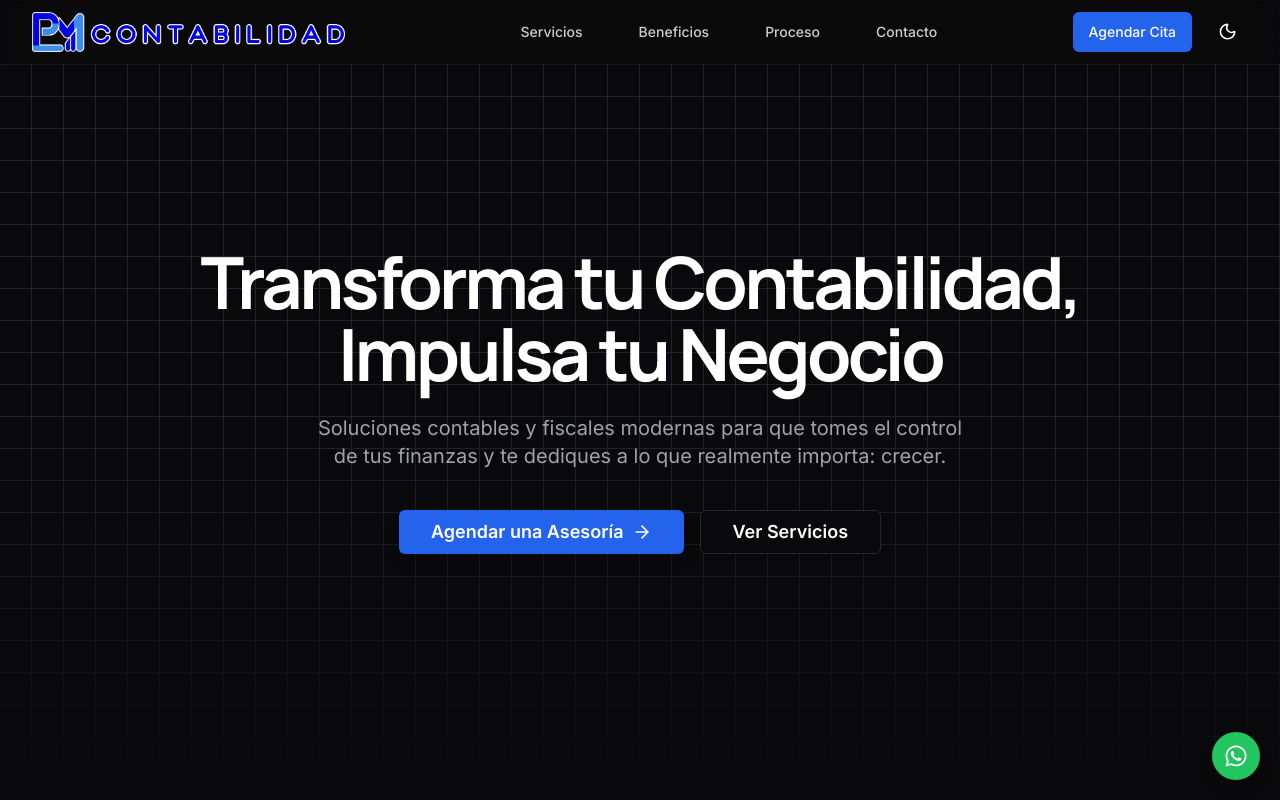
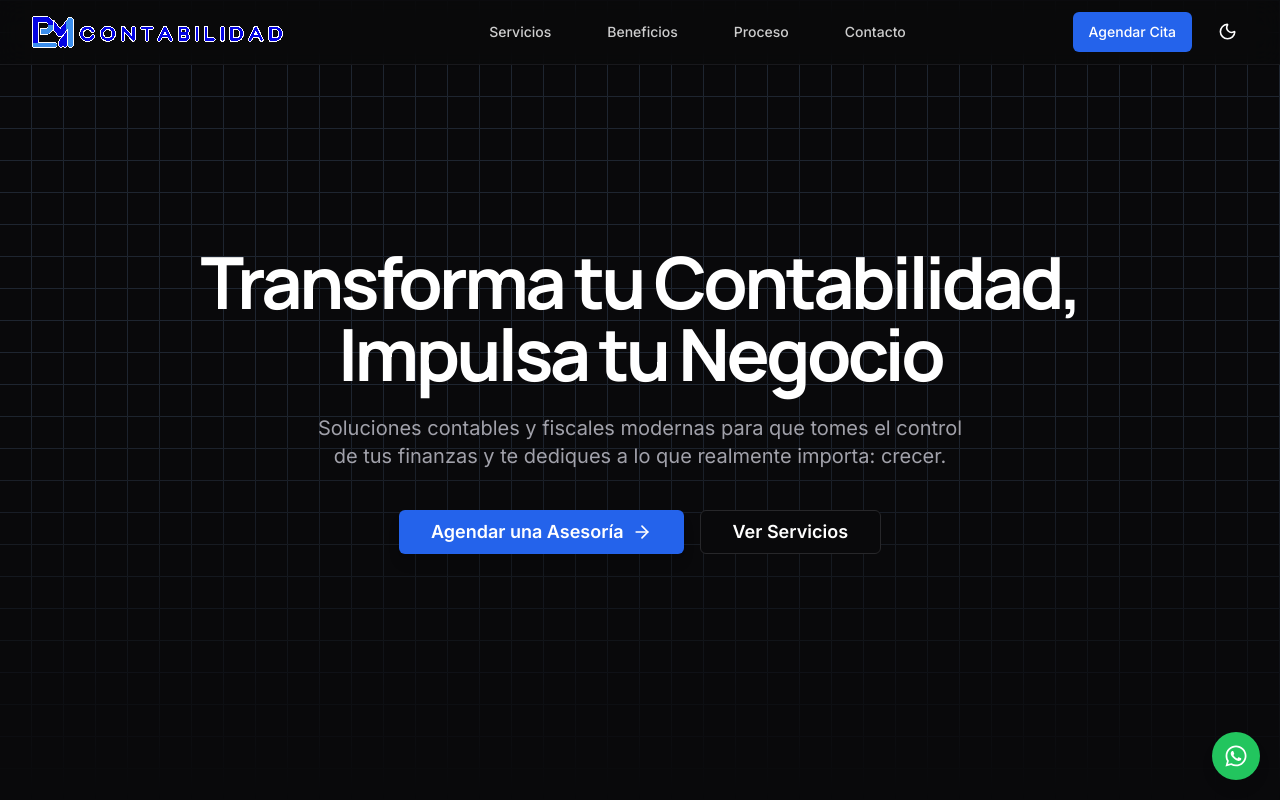
Before and after one commit to asepulvedadev/pmcontabilidad, a Next.js app: page / in a window 1280 px wide. Shown: the top 800 px of the page. Built offline with nearby package versions, Linux system fonts and the light colour scheme.

Commit message:
refactor: Reemplazar componente de imagen por logo reutilizable en footer y navegación, y agregar estilos para logos nítidos

```diff
--- a/src/app/globals.css
+++ b/src/app/globals.css
@@ -81,4 +81,13 @@
     backdrop-filter: blur(10px);
     -webkit-backdrop-filter: blur(10px);
   }
+
+  /* Optimizaciones para logos nítidos */
+  .logo-sharp {
+    image-rendering: -webkit-optimize-contrast;
+    image-rendering: crisp-edges;
+    image-rendering: pixelated;
+    -webkit-font-smoothing: antialiased;
+    -moz-osx-font-smoothing: grayscale;
+  }
 }
--- a/src/components/sections/Footer.tsx
+++ b/src/components/sections/Footer.tsx
@@ -2,7 +2,7 @@
 
 import { motion } from "framer-motion"
 import { Facebook, Twitter, Instagram, Linkedin } from "lucide-react"
-import Image from "next/image"
+import Logo from "@/components/ui/Logo"
 
 const Footer = () => {
   const currentYear = new Date().getFullYear()
@@ -25,15 +25,8 @@ const Footer = () => {
             viewport={{ once: true }}
             className="lg:col-span-2"
           >
-            <div className="flex items-center mb-4">
-              <Image
-                src="/logo-pmcontabilidad.png"
-                alt="PM Contabilidad"
-                width={140}
-                height={50}
-                className="h-12 w-auto"
-                priority
-              />
+            <div className="mb-4">
+              <Logo size="sm" priority />
             </div>
             <p className="text-muted-foreground mb-6 leading-relaxed">
               Soluciones contables modernas para impulsar el crecimiento de tu negocio. Nos enfocamos en la eficiencia y la claridad para darte tranquilidad financiera.
--- a/src/components/sections/Navigation.tsx
+++ b/src/components/sections/Navigation.tsx
@@ -5,7 +5,7 @@ import { Menu, X } from "lucide-react"
 import { Button } from "@/components/ui/button"
 import { cn } from "@/lib/utils"
 import { ThemeToggleButton } from "@/components/ThemeToggleButton"
-import Image from "next/image"
+import Logo from "@/components/ui/Logo"
 
 const Navigation = () => {
   const [isMenuOpen, setIsMenuOpen] = useState(false)
@@ -26,16 +26,7 @@ const Navigation = () => {
         <div className="flex justify-between items-center h-16">
           {/* Logo */}
           <div className="flex-shrink-0">
-            <div className="flex items-center">
-              <Image
-                src="/logo-pmcontabilidad.png"
-                alt="PM Contabilidad"
-                width={120}
-                height={40}
-                className="h-10 w-auto"
-                priority
-              />
-            </div>
+            <Logo size="sm" priority />
           </div>
 
           {/* Desktop Navigation */}
--- /dev/null
+++ b/src/components/ui/Logo.tsx
@@ -0,0 +1,38 @@
+import Image from "next/image"
+import { cn } from "@/lib/utils"
+
+interface LogoProps {
+  size?: "sm" | "md" | "lg"
+  className?: string
+  priority?: boolean
+}
+
+const Logo = ({ size = "md", className, priority = false }: LogoProps) => {
+  const sizeConfig = {
+    sm: { width: 120, height: 40, className: "h-8 w-auto" },
+    md: { width: 180, height: 60, className: "h-10 w-auto" },
+    lg: { width: 240, height: 80, className: "h-12 w-auto" }
+  }
+
+  const config = sizeConfig[size]
+
+  return (
+    <div className={cn("flex items-center", className)}>
+             <Image
+         src="/logo-pmcontabilidad.png"
+         alt="PM Contabilidad"
+         width={config.width}
+         height={config.height}
+         className={cn(config.className, "logo-sharp")}
+         priority={priority}
+         quality={100}
+         style={{
+           objectFit: 'contain',
+           objectPosition: 'center'
+         }}
+       />
+    </div>
+  )
+}
+
+export default Logo
```
